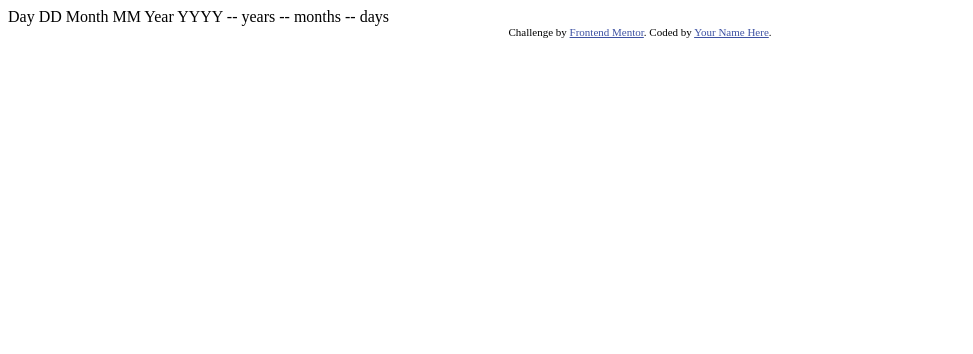
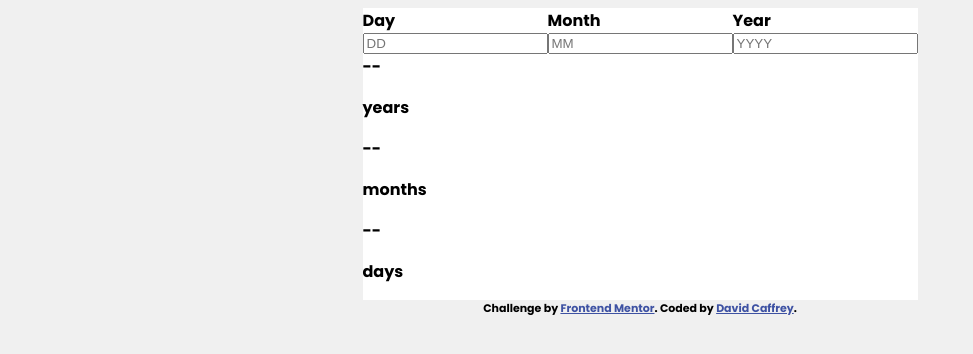
Before and after one commit to DavidCaffrey/age-calculator-app, a plain HTML site: page index.html in a window 1280 px wide. Shown: the whole page, without its empty margins (0-973 px from the left). Drawn offline with Linux system fonts and the light colour scheme.

Commit message:
v basic layout

```diff
--- a/index.html
+++ b/index.html
@@ -1,37 +1,74 @@
 <!DOCTYPE html>
 <html lang="en">
   <head>
-  <meta charset="UTF-8">
-  <meta name="viewport" content="width=device-width, initial-scale=1.0"> <!-- displays site properly based on user's device -->
+    <meta charset="UTF-8" />
+    <meta name="viewport" content="width=device-width, initial-scale=1.0" />
+    <!-- displays site properly based on user's device -->
 
-  <link rel="icon" type="image/png" sizes="32x32" href="./assets/images/favicon-32x32.png">
+    <link
+      rel="icon"
+      type="image/png"
+      sizes="32x32"
+      href="./assets/images/favicon-32x32.png"
+    />
 
     <title>Frontend Mentor | Age calculator app</title>
+    <link rel="preconnect" href="https://fonts.googleapis.com" />
+    <link rel="preconnect" href="https://fonts.gstatic.com" crossorigin />
+    <link
+      href="https://fonts.googleapis.com/css2?family=Poppins:ital,wght@0,700;1,400;1,800&display=swap"
+      rel="stylesheet"
+    />
 
-  <!-- Feel free to remove these styles or customise in your own stylesheet 👍 -->
-  <style>
-    .attribution { font-size: 11px; text-align: center; }
-    .attribution a { color: hsl(228, 45%, 44%); }
-  </style>
+    <link rel="stylesheet" href="styles.css" />
   </head>
+
   <body>
+    <article class="card">
+      <form action="" class="form-section">
+        <div class="date-container">
+          <label for="day">Day</label>
+          <input
+            type="number"
+            name=""
+            id="day"
+            min="1"
+            max="31"
+            placeholder="DD"
+          />
+        </div>
+        <div class="date-container">
+          <label for="month">Month</label>
+          <input
+            type="number"
+            name=""
+            id="month"
+            min="1"
+            max="12"
+            placeholder="MM"
+          />
+        </div>
+        <div class="date-container">
+          <label for="year">Year</label>
+          <input type="number" name="" id="year" placeholder="YYYY " />
+        </div>
+      </form>
 
-  Day
-  DD
-
-  Month
-  MM
-
-  Year
-  YYYY
-
-  -- years
-  -- months
-  -- days
+      <div class="output-section">
+        <span>--</span>
+        <p>years</p>
+        <span>--</span>
+        <p>months</p>
+        <span>--</span>
+        <p>days</p>
+      </div>
+    </article>
 
     <div class="attribution">
-    Challenge by <a href="https://www.frontendmentor.io?ref=challenge" target="_blank">Frontend Mentor</a>.
-    Coded by <a href="#">Your Name Here</a>.
+      Challenge by
+      <a href="https://www.frontendmentor.io?ref=challenge" target="_blank"
+        >Frontend Mentor</a
+      >. Coded by <a href="#">David Caffrey</a>.
     </div>
   </body>
 </html>
--- /dev/null
+++ b/styles.css
@@ -0,0 +1,62 @@
+:root {
+  /* Colors */
+  /* Primary */
+  --clr-primary: hsl(259, 100%, 65%);
+  --clr-error: hsl(0, 100%, 67%);
+  /* Neutral */
+  --clr-white: hsl(0, 0%, 100%);
+  --clr-off-white: hsl(0, 0%, 94%);
+  --clr-l-grey: hsl(0, 0%, 86%);
+  --clr-smokey-grey: hsl(0, 1%, 44%);
+  --clr-off-black: hsl(0, 0%, 8%);
+}
+
+body {
+  font-family: "Poppins", sans-serif;
+  background-color: var(--clr-off-white);
+  display: flex;
+  flex-direction: column;
+  place-items: center;
+}
+
+.card {
+  background-color: var(--clr-white);
+  max-width: 50%;
+}
+
+.form-section {
+  display: grid;
+  grid-template-columns: 1fr 1fr 1fr;
+}
+
+.date-container {
+  display: grid;
+  grid-template-columns: 1fr;
+}
+
+/* Remove Arrows W3schools */
+
+/* Chrome, Safari, Edge, Opera */
+
+input::-webkit-outer-spin-button,
+input::-webkit-inner-spin-button {
+  -webkit-appearance: none;
+  margin: 0;
+}
+
+/* Firefox */
+
+input[type="number"] {
+  -moz-appearance: textfield;
+}
+
+/*  styles by FEM */
+
+.attribution a {
+  color: hsl(228, 45%, 44%);
+}
+
+.attribution {
+  font-size: 11px;
+  text-align: center;
+}
```
Lines whose indentation alone changed are shown as unchanged.
